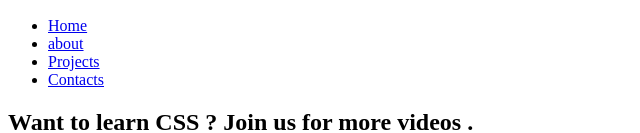
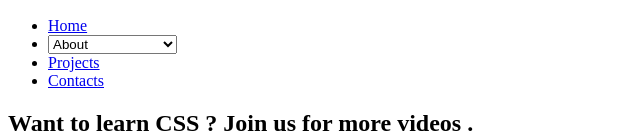
Before and after one commit to skander88/premier-site, a plain HTML site: page index.html in a window 1280 px wide. Shown: the part 311-444 px from the top of the page, without its empty margins (0-640 px from the left). Drawn offline with Linux system fonts and the light colour scheme.

Commit message:
i added the icon of the web page and added a select in about with options also changed the title

```diff
--- a/index.html
+++ b/index.html
@@ -3,14 +3,25 @@
 <head>
     <meta charset="UTF-8">
     <meta name="viewport" content="width=device-width, initial-scale=1.0">
-    <title>premier pas</title>
+    <title>CSS for the win</title>
+    <link rel="icon" href="https://upload.wikimedia.org/wikipedia/commons/thumb/d/d5/CSS3_logo_and_wordmark.svg/1200px-CSS3_logo_and_wordmark.svg.png"" type="image/x-icon" />
 </head>
 <body>
     <header>
         <div><img src="https://upload.wikimedia.org/wikipedia/commons/thumb/d/d5/CSS3_logo_and_wordmark.svg/1200px-CSS3_logo_and_wordmark.svg.png" alt="css logo"></div>
         <div><ul>
             <li><a href="#">Home</a></li>
-            <li><a href="#">about</a></li>
+            <li><select name="about" id="about">
+                <option value="About" selected disabled>About</option>
+                <optgroup label="About us">
+                    <option value="waw">Who are we ? </option>
+                    <option value="map">Our localisation</option>
+                  </optgroup>
+                  <optgroup label="Settings">
+                    <option value="profil">Profil</option>
+                    <option value="sec">Security</option>
+                  </optgroup>
+            </select></li>
             <li><a href="#go">Projects</a></li>
             <li><a href="contact.html">Contacts</a></li>
         </ul></div>
@@ -70,6 +81,5 @@
         <a href="contact.html">Contact us</a>
         <a href="#">Terms of service</a></p>
     </footer>
-
 </body>
 </html>
```
